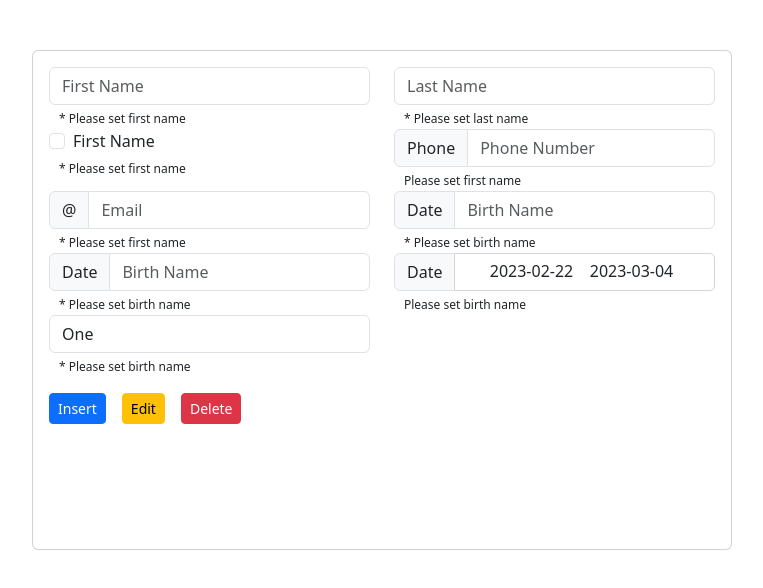
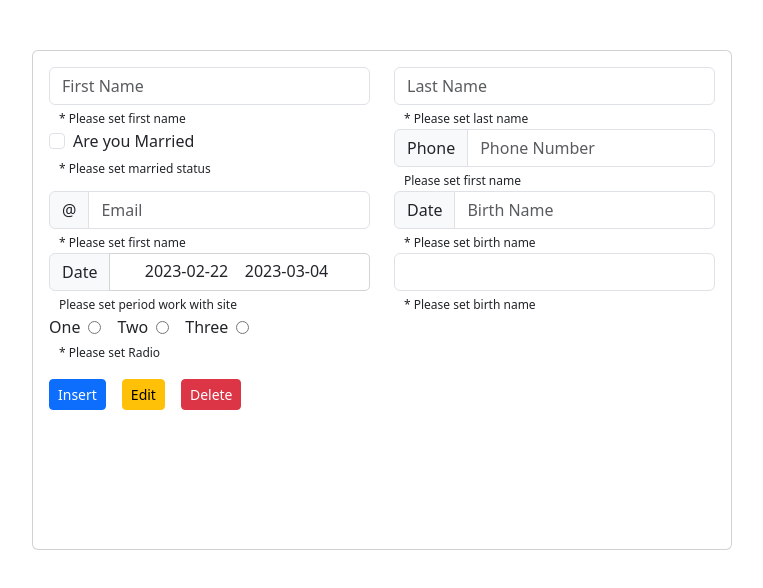
Before and after one commit to TechCodingDeveloper/form-generator, an Angular app: page / in a window 1280 px wide. Shown: the top 588 px of the page, without its empty margins (258-1021 px from the left). Built offline with nearby package versions, Linux system fonts and the light colour scheme.

Commit message:
Add Radio button and Complete Form Generation

```diff
--- a/src/app/app.component.html
+++ b/src/app/app.component.html
@@ -1,3 +1,3 @@
-<app-form-generation [inputs]="Inputs" [config]="Config" [data]="Data">
+<app-form-generation [inputs]="Inputs" [config]="Config" >
 
 </app-form-generation>
--- a/src/app/app.component.ts
+++ b/src/app/app.component.ts
@@ -11,52 +11,49 @@ import {Validator, Validators} from "@angular/forms";
 })
 export class AppComponent {
 
-  Data?: Array<CustomerForm>;
-
   Inputs?:Array<InputModel<CustomerForm>>;
 
   Config?:ConfigModel<CustomerForm>;
 
   constructor() {
 
-    this.Data = new Array<CustomerForm>();
-
-    this.Data.push({
-      FirstName: "Alex",
-      LastName: "Rock",
-      BirthDay: new Date(1999, 2, 4),
-      Email: "Email@yahoo.com",
-      NationalCode: "0000-000-000",
-      PhoneNumber: "+191512121"
-    });
-
     this.Inputs = new Array<InputModel<CustomerForm>>();
 
     this.Inputs=[
       {Name:x=>x.FirstName,Title:"First Name",Description:"Please set first name",InputType: InputType.Text,Validations: [Validators.required,Validators.minLength(10)]  } as InputModel<CustomerForm>,
       {Name:x=>x.LastName,Title:"Last Name",Description:"Please set last name",InputType: InputType.Text } as InputModel<CustomerForm>,
-      {Name:x=>x.IsSingle,Title:"First Name",Description:"Please set first name",InputType: InputType.CheckBox } as InputModel<CustomerForm>,
-      {Name:x=>x.PhoneNumber,Title:"Phone Number",Description:"Please set first name",InputType: InputType.PhoneNumber } as InputModel<CustomerForm>,
-      {Name:x=>x.Email,Title:"Email",Description:"Please set first name",InputType: InputType.Email} as InputModel<CustomerForm>,
+      {Name:x=>x.IsMarried,Title:"Are you Married",Description:"Please set married status",InputType: InputType.CheckBox } as InputModel<CustomerForm>,
+      {Name:x=>x.PhoneNumber,Title:"Phone Number",Description:"Please set first name",InputType: InputType.PhoneNumber,Validations:[Validators.required, Validators.pattern('^[a-zA-Z0-9_-]*$')]} as InputModel<CustomerForm>,
+      {Name:x=>x.Email,Title:"Email",Description:"Please set first name",InputType: InputType.Email,Validations:[Validators.email,Validators.required]} as InputModel<CustomerForm>,
       {Name:x=>x.BirthDay,Title:"Birth Name",Description:"Please set birth name",InputType: InputType.Date } as InputModel<CustomerForm>,
-      {Name:x=>x.BirthDay,Title:"Birth Name",Description:"Please set birth name",InputType: InputType.Date } as InputModel<CustomerForm>,
-      {Name:x=>x.BirthDay,Title:"Birth Name",Description:"Please set birth name",InputType: InputType.DatePeriod } as InputModel<CustomerForm>,
-      {Name:x=>x.BirthDay,Title:"Birth Name",Description:"Please set birth name",InputType: InputType.List,
+      {Name:x=>x.PeriodWorkWithSite,Title:"period work with site",Description:"Please set period work with site",InputType: InputType.DatePeriod } as InputModel<CustomerForm>,
+      {Name:x=>x.List,Title:"Birth Name",Description:"Please set birth name",InputType: InputType.List,
         Child:[
-          {Name:x=>x.BirthDay,Title:"One",InputType: InputType.Text },
-          {Name:x=>x.BirthDay,Title:"Two",InputType: InputType.Text },
-          {Name:x=>x.BirthDay,Title:"Three",InputType: InputType.Text }
+          {Name:x=>x.Radio,Title:"One",Value:"One",InputType: InputType.Text },
+          {Name:x=>x.Radio,Title:"Two",Value:"Two",InputType: InputType.Text },
+          {Name:x=>x.Radio,Title:"Three",Value:"Three",InputType: InputType.Text }
+        ] as Array<InputModel<CustomerForm>> } as InputModel<CustomerForm>,
+
+      {Name:x=>x.Radio,Title:"Radio",Description:"Please set Radio",InputType: InputType.Radio,
+        Child:[
+          {Name:x=>x.Radio,Title:"One",Value:"One",InputType: InputType.Text },
+          {Name:x=>x.Radio,Title:"Two",Value:"Two",InputType: InputType.Text },
+          {Name:x=>x.Radio,Title:"Three",Value:"Three",InputType: InputType.Text }
         ] as Array<InputModel<CustomerForm>> } as InputModel<CustomerForm>,
 
       {Name:x=>x.FirstName,Title:"Insert",Description:"Please set first name" ,InputType: InputType.Button,onClick:(item)=>{
+          console.log("insert",item);
         }
       } as InputModel<CustomerForm>,
 
       {Name:x=>x.FirstName,Title:"Edit",Description:"Please set first name",Class:"btn-warning",InputType: InputType.Button,onClick:(item)=>{
+          console.log("edit",item);
         }
+
       } as InputModel<CustomerForm>,
 
       {Name:x=>x.FirstName,Title:"Delete",Description:"Please set first name",Class:"btn-danger",InputType: InputType.Button,onClick:(item)=>{
+          console.log("delete",item);
         }
       } as InputModel<CustomerForm>,
 
@@ -70,7 +67,10 @@ export class CustomerForm {
   LastName?: string;
   NationalCode?: string;
   BirthDay?: Date;
+  PeriodWorkWithSite?: Date;
   PhoneNumber?: string;
   Email?: string;
-  IsSingle?:boolean=false;
+  IsMarried?:boolean=false;
+  List?:Array<string>;
+  Radio?:string;
 }
--- a/src/app/component/form-generation/form-generation.component.html
+++ b/src/app/component/form-generation/form-generation.component.html
@@ -16,18 +16,6 @@
           <div class="form-check">
             <input class="form-check-input" type="checkbox" [formControl]="item.FormControl" value=""
                    id="flexCheckIndeterminateDisabled">
-            <label class="form-check-label" for="flexCheckIndeterminateDisabled">
-              {{item.Title}}
-            </label>
-          </div>
-          <span class="description" *ngIf="item.Description">* {{item.Description}}</span>
-          <div [innerHTML]="showErrors(item.FormControl)"></div>
-        </div>
-
-
-        <div *ngIf="item.InputType == 6">
-          <div class="form-check">
-            <input class="form-check-input" type="checkbox" value="" [formControl]="item.FormControl">
             <label class="form-check-label" for="flexCheckIndeterminateDisabled">
               {{item.Title}}
             </label>
@@ -70,7 +58,7 @@
                       ngbDatepicker
                       #datepickerperiod="ngbDatepicker"
                       [autoClose]="'outside'"
-                      (dateSelect)="onDateSelection($event,datepickerperiod)"
+                      (dateSelect)="onDateSelection($event,datepickerperiod,item)"
                       [dayTemplate]="t"
                       outsideDays="hidden"
                       [startDate]="fromDate!"
@@ -123,7 +111,7 @@
         <div class="form-group field" *ngIf="item.InputType == 4">
           <div class="input-group">
             <span class="input-group-text">Date</span>
-            <input type="text" (click)="d.toggle()" ngbDatepicker #d="ngbDatepicker" [formControl]="item.FormControl"
+            <input type="text" (click)="d.toggle()"  ngbDatepicker #d="ngbDatepicker" [formControl]="item.FormControl"
                    class="form-control" placeholder="{{item.Title}}"
                    name="Name"/>
           </div>
@@ -133,14 +121,25 @@
 
         <div class="form-group field" *ngIf="item.InputType == 7">
           <span *ngIf="item.Child==null">List Need a Child Component</span>
-          <select class="form-control" *ngIf="item.Child">
-            <option value="" *ngFor="let child of item.Child" [ngValue]="child.Value">{{child.Title}}</option>
+          <select class="form-control" *ngIf="item.Child" [formControl]="item.FormControl">
+            <option  *ngFor="let child of item.Child" [ngValue]="child.Value??child.Title">{{child.Title}}</option>
           </select>
           <span class="description" *ngIf="item.Description">* {{item.Description}}</span>
           <div [innerHTML]="showErrors(item.FormControl)"></div>
         </div>
 
 
+        <div class="form-group field" *ngIf="item.InputType == 6">
+          <span *ngIf="item.Child==null">Radio Need a Child Component</span>
+          <form class="d-flex flex-wrap align-items-center justify-content-left gap-3 border-1 border-primary" >
+            <div *ngFor="let child of item.Child" class="d-flex align-items-center justify-content-center gap-2">
+              <label>{{child.Title}}</label>
+              <input type="radio" [formControl]="item.FormControl"  value="{{child.Value??child.Title}}" />
+            </div>
+          </form>
+          <span class="description" *ngIf="item.Description">* {{item.Description}}</span>
+          <div [innerHTML]="showErrors(item.FormControl)"></div>
+        </div>
 
       </div>
     </div>
--- a/src/app/component/form-generation/models/config-model.ts
+++ b/src/app/component/form-generation/models/config-model.ts
@@ -1,12 +1,10 @@
+import {MessageContract} from "./input-model";
 
 
 export class ConfigModel<T> {
   Title?:string;
   AccessLevel:any;
-  Edit?:((input:T)=>void);
-  Delete?:((input:T)=>void);
-  New?:((input:T)=>void);
-  View?:((input:T)=>void);
-  BeforLoad?:()=>void;
-  AfterLoad?:()=>void;
+  beforeLoad?:()=>void;
+  afterLoad?:()=>void;
+  onChange?:((item:MessageContract<T>)=>void)
 }
--- a/src/app/component/form-generation/models/input-model.ts
+++ b/src/app/component/form-generation/models/input-model.ts
@@ -1,5 +1,5 @@
 import {InputType} from "./format-model";
-import {AsyncValidatorFn, FormControl, FormControlOptions, ValidatorFn} from "@angular/forms";
+import {AsyncValidatorFn, FormControl, FormControlOptions, FormGroup, ValidatorFn} from "@angular/forms";
 
 
 export class InputModel<T> {
@@ -22,6 +22,8 @@ export class InputModel<T> {
 export class InputExtendModel<T> extends InputModel<T> {
   FormControlName: string = '';
   FormControl:FormControl = new FormControl();
+  FormGroup:FormGroup = new FormGroup({});
+  Childs?:Array<InputExtendModel<T>>;
 }
 
 export class  MessageContract<T> {
```
Also changed, not shown: src/app/component/form-generation/form-generation.component.ts (+28 -20 lines).
